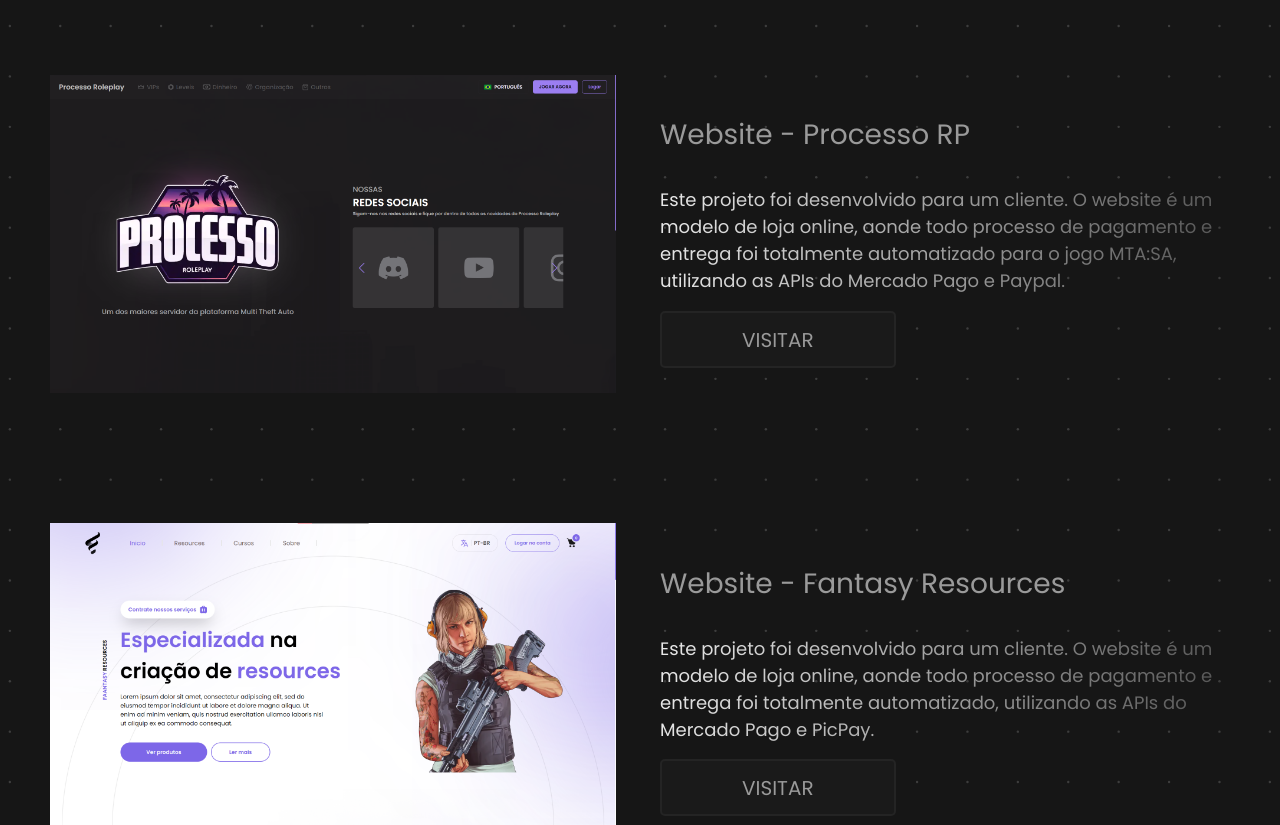
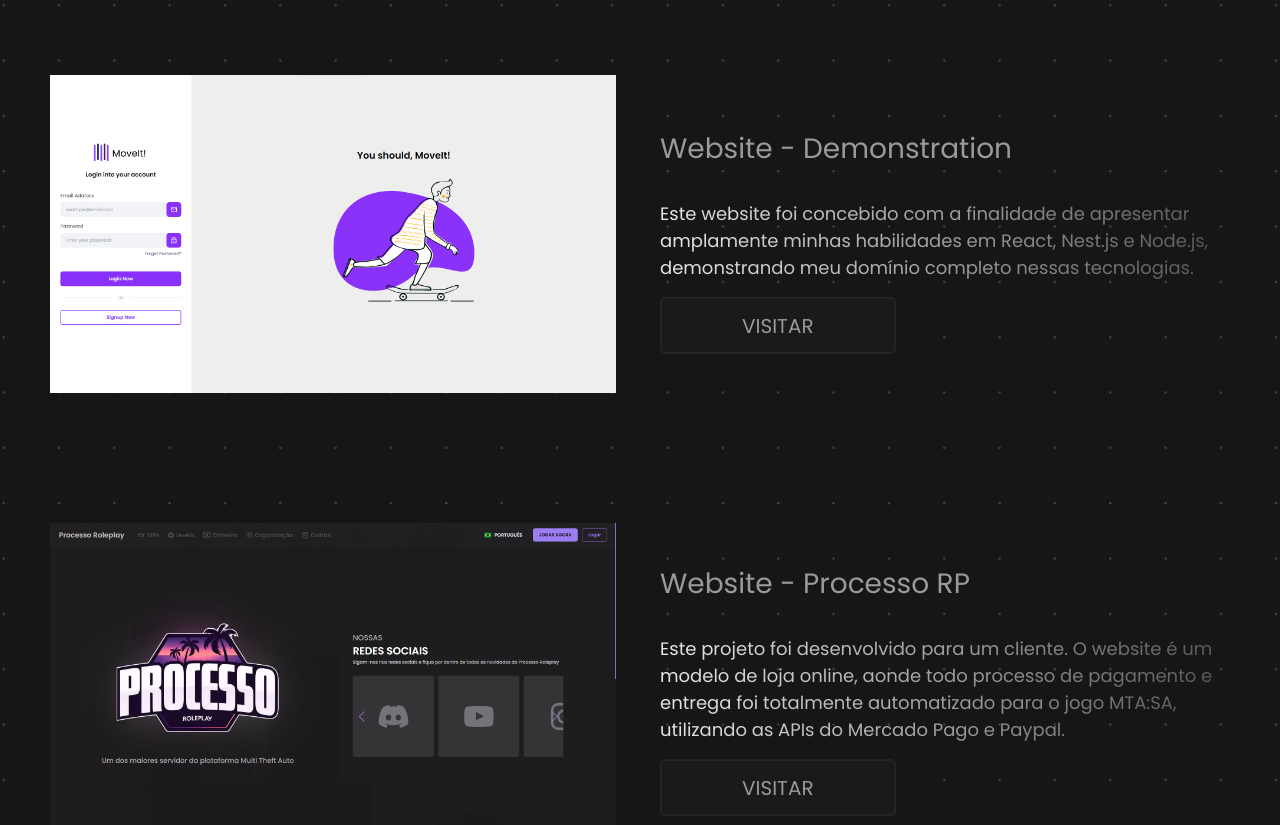
Before and after one commit to imfelipedev/website-portfolio, a Next.js app: page / in a window 1280 px wide. Shown: the part 2100-2925 px from the top of the page. Built offline with nearby package versions, Linux system fonts and the light colour scheme.

Commit message:
Update page.js

```diff
--- a/src/app/(public)/page.js
+++ b/src/app/(public)/page.js
@@ -31,24 +31,27 @@ export default function Home() {
     ];
 
     const projets = [
+         {
+            name: "Website - Demonstration",
+            description: "Este website foi concebido com a finalidade de apresentar amplamente minhas habilidades em React, Nest.js e Node.js, demonstrando meu domínio completo nessas tecnologias.",
+            path: "/projetos/demonstration.png",
+            link: "https://website-demonstration-front-end.vercel.app/login",
+        },
         {
             name: "Website - Processo RP",
-            description:
-                "Este projeto foi desenvolvido para um cliente. O website é um modelo de loja online, aonde todo processo de pagamento e entrega foi totalmente automatizado para o jogo MTA:SA, utilizando as APIs do Mercado Pago e Paypal.",
+            description: "Este projeto foi desenvolvido para um cliente. O website é um modelo de loja online, aonde todo processo de pagamento e entrega foi totalmente automatizado para o jogo MTA:SA, utilizando as APIs do Mercado Pago e Paypal.",
             path: "/projetos/processo-rp.png",
             link: "https://processoroleplay.com/",
         },
         {
             name: "Website - Fantasy Resources",
-            description:
-                "Este projeto foi desenvolvido para um cliente. O website é um modelo de loja online, aonde todo processo de pagamento e entrega foi totalmente automatizado, utilizando as APIs do Mercado Pago e PicPay.",
+            description: "Este projeto foi desenvolvido para um cliente. O website é um modelo de loja online, aonde todo processo de pagamento e entrega foi totalmente automatizado, utilizando as APIs do Mercado Pago e PicPay.",
             path: "/projetos/fantasy.png",
             link: "https://website-fantasy.vercel.app/",
         },
         {
             name: "Website - CHAT WS",
-            description:
-                "Este projeto foi concebido para destacar minhas habilidades e conhecimentos, sendo construído com a elegância do React no front-end e o poder do Node.js no back-end, utilizando WebSocket para uma experiência excepcional.",
+            description: "Este projeto foi concebido para destacar minhas habilidades e conhecimentos, sendo construído com a elegância do React no front-end e o poder do Node.js no back-end, utilizando WebSocket para uma experiência excepcional.",
             path: "/projetos/chat-ws.png",
             link: "https://website-chat-ws.vercel.app/",
         },
@@ -72,8 +75,7 @@ export default function Home() {
         },
         {
             name: "Website - Mistic Protection",
-            description:
-                "Projeto desenvolvido em Nextjs e React, esse website foi desenvolvido para uma loja de MTA:SA, com sistema de gerencimando de planos, contas e proteções.",
+            description: "Projeto desenvolvido em Nextjs e React, esse website foi desenvolvido para uma loja de MTA:SA, com sistema de gerencimando de planos, contas e proteções.",
             path: "/projetos/mistic.png",
             link: "https://website-mistic.vercel.app/",
         },
@@ -86,8 +88,7 @@ export default function Home() {
         },
         {
             name: "Website - FIGMA TO MTA",
-            description:
-                "Projeto desenvolvido em NextJS e React, esse website foi desenvolvido para converter design do FIGMA para o MTA:SA, porém com um diferencial dos outros, ele converte em hierarquia e escala.",
+            description: "Projeto desenvolvido em NextJS e React, esse website foi desenvolvido para converter design do FIGMA para o MTA:SA, porém com um diferencial dos outros, ele converte em hierarquia e escala.",
             path: "/projetos/figma.png",
             link: "https://website-figma.vercel.app/",
         },
```
